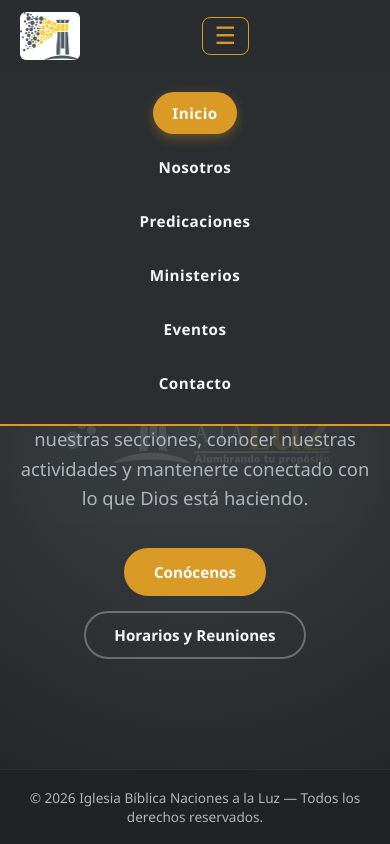
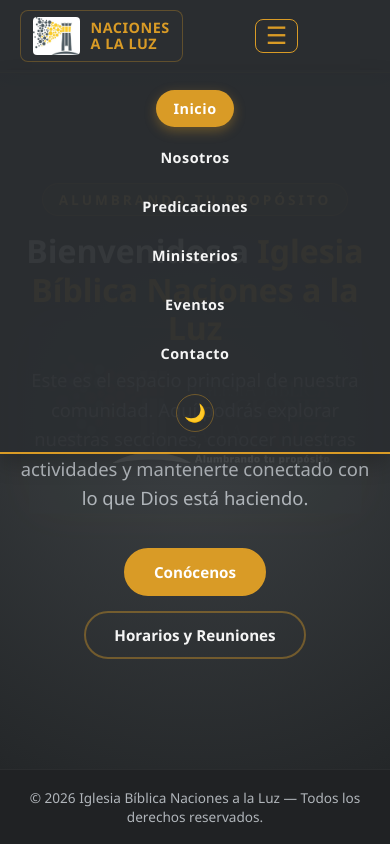
Before and after one commit to yadabiblia/NL2.0, a plain HTML site: page principal.html in a window 390 px wide. Both pictures are taken after a click on the button "Abrir menú". Drawn offline with Linux system fonts and the light colour scheme.

Commit message:
Update principal.html

```diff
--- a/principal.html
+++ b/principal.html
@@ -12,12 +12,31 @@
       --dorado-claro: #f0be59;
       --texto-blanco: #f5f5f5;
       --texto-gris: #b0b5ba;
+      --header-bg: rgba(43, 46, 49, 0.95);
+      --footer-bg: #202224;
+      --hero-grad-1: #3c4043;
+      --hero-grad-2: #242729;
+    }
+
+    /* Variables para el Modo Claro */
+    [data-theme="light"] {
+      --bg-oscuro: #f4f6f8;
+      --bg-tarjeta: #ffffff;
+      --dorado: #c2851a;
+      --dorado-claro: #d99b26;
+      --texto-blanco: #2b2e31;
+      --texto-gris: #555d65;
+      --header-bg: rgba(255, 255, 255, 0.95);
+      --footer-bg: #e2e7ec;
+      --hero-grad-1: #ffffff;
+      --hero-grad-2: #e4e9ed;
     }
 
     * {
       margin: 0;
       padding: 0;
       box-sizing: border-box;
+      transition: background-color 0.3s ease, color 0.3s ease;
     }
 
     body {
@@ -32,52 +51,66 @@
 
     /* --- BARRA DE NAVEGACIÓN SUPERIOR --- */
     header {
-      background-color: rgba(43, 46, 49, 0.95);
+      background-color: var(--header-bg);
       backdrop-filter: blur(8px);
       border-bottom: 1px solid rgba(217, 155, 38, 0.25);
-      padding: 12px 5%;
+      padding: 10px 5%;
       display: flex;
       justify-content: space-between;
       align-items: center;
       position: sticky;
       top: 0;
       z-index: 100;
-      box-shadow: 0 4px 20px rgba(0, 0, 0, 0.3);
+      box-shadow: 0 4px 20px rgba(0, 0, 0, 0.2);
     }
 
-    /* Logo esquina superior izquierda */
+    /* Logo y Texto en la barra superior */
     .brand-link {
       display: flex;
       align-items: center;
-      gap: 12px;
+      gap: 10px;
       text-decoration: none;
+      background-color: var(--bg-oscuro);
+      padding: 6px 12px;
+      border-radius: 8px;
+      border: 1px solid rgba(217, 155, 38, 0.3);
+      transition: transform 0.3s ease, border-color 0.3s ease;
+    }
+
+    .brand-link:hover {
+      transform: scale(1.02);
+      border-color: var(--dorado);
     }
 
     .brand-logo {
-      height: 48px;
+      height: 38px;
       width: auto;
-      border-radius: 6px;
-      transition: transform 0.3s ease;
+      border-radius: 4px;
     }
 
-    .brand-link:hover .brand-logo {
-      transform: scale(1.04);
+    .brand-text {
+      font-size: 0.9rem;
+      font-weight: 700;
+      color: var(--dorado);
+      letter-spacing: 0.5px;
+      line-height: 1.1;
+      text-transform: uppercase;
     }
 
     /* Menú de secciones */
     nav ul {
       list-style: none;
       display: flex;
-      gap: 10px;
+      gap: 8px;
       align-items: center;
     }
 
     .nav-btn {
       color: var(--texto-blanco);
       text-decoration: none;
-      font-size: 0.95rem;
+      font-size: 0.9rem;
       font-weight: 600;
-      padding: 10px 18px;
+      padding: 8px 16px;
       border-radius: 25px;
       border: 1px solid transparent;
       transition: all 0.3s ease;
@@ -98,6 +131,29 @@
       box-shadow: 0 4px 12px rgba(217, 155, 38, 0.35);
     }
 
+    /* Botón de Modo Oscuro / Claro */
+    .theme-toggle {
+      background: none;
+      border: 1px solid rgba(217, 155, 38, 0.4);
+      color: var(--dorado);
+      font-size: 1.1rem;
+      width: 38px;
+      height: 38px;
+      border-radius: 50%;
+      cursor: pointer;
+      display: flex;
+      align-items: center;
+      justify-content: center;
+      transition: all 0.3s ease;
+      margin-left: 5px;
+    }
+
+    .theme-toggle:hover {
+      background-color: var(--dorado);
+      color: #ffffff;
+      transform: rotate(15deg);
+    }
+
     /* Botón hamburguesa para celulares */
     .menu-toggle {
       display: none;
@@ -105,7 +161,7 @@
       border: 1px solid var(--dorado);
       color: var(--dorado);
       font-size: 1.5rem;
-      padding: 4px 12px;
+      padding: 2px 10px;
       border-radius: 8px;
       cursor: pointer;
     }
@@ -120,10 +176,10 @@
       align-items: center;
       text-align: center;
       padding: 60px 20px;
-      background: radial-gradient(circle at center, #3c4043 0%, #242729 100%);
+      background: radial-gradient(circle at center, var(--hero-grad-1) 0%, var(--hero-grad-2) 100%);
     }
 
-    /* Imagen de fondo tipo marca de agua como en tu boceto */
+    /* Imagen de fondo tipo marca de agua */
     .marca-agua {
       position: absolute;
       top: 50%;
@@ -131,7 +187,7 @@
       transform: translate(-50%, -50%);
       width: 85%;
       max-width: 780px;
-      opacity: 0.14; /* Efecto sutil de marca de agua */
+      opacity: 0.12;
       pointer-events: none;
       user-select: none;
       filter: drop-shadow(0 0 25px rgba(217, 155, 38, 0.2));
@@ -164,7 +220,7 @@
       font-weight: 700;
       line-height: 1.2;
       margin-bottom: 18px;
-      color: #ffffff;
+      color: var(--texto-blanco);
     }
 
     .hero-contenido h1 span {
@@ -178,7 +234,7 @@
       margin-bottom: 35px;
     }
 
-    /* Contenedor placeholder para futuros botones o tarjetas rápidas */
+    /* Contenedor de botones rápidos */
     .accesos-rapidos {
       display: flex;
       gap: 15px;
@@ -210,17 +266,18 @@
     .btn-borde {
       background-color: transparent;
       color: var(--texto-blanco);
-      border: 2px solid rgba(255, 255, 255, 0.3);
+      border: 2px solid rgba(217, 155, 38, 0.4);
     }
 
     .btn-borde:hover {
       border-color: var(--dorado);
       color: var(--dorado-claro);
+      background-color: rgba(217, 155, 38, 0.05);
     }
 
-    /* --- PIE DE PÁGINA SENCILLO --- */
+    /* --- PIE DE PÁGINA --- */
     footer {
-      background-color: #202224;
+      background-color: var(--footer-bg);
       color: var(--texto-gris);
       text-align: center;
       padding: 18px;
@@ -234,7 +291,7 @@
     }
 
     /* --- DISEÑO RESPONSIVO PARA CELULARES --- */
-    @media (max-width: 820px) {
+    @media (max-width: 860px) {
       .menu-toggle {
         display: block;
       }
@@ -243,13 +300,14 @@
         display: none;
         flex-direction: column;
         position: absolute;
-        top: 72px;
+        top: 70px;
         left: 0;
         width: 100%;
-        background-color: #2b2e31;
+        background-color: var(--header-bg);
         padding: 20px;
         border-bottom: 2px solid var(--dorado);
         gap: 12px;
+        box-shadow: 0 10px 20px rgba(0,0,0,0.2);
       }
 
       nav ul.mostrar {
@@ -262,25 +320,30 @@
         text-align: center;
       }
 
+      .theme-toggle {
+        margin: 10px auto 0 auto;
+      }
+
       .hero-contenido h1 {
         font-size: 2rem;
       }
     }
   </style>
 </head>
-<body>
+<body data-theme="dark">
 
   <!-- ENCABEZADO SUPERIOR -->
   <header>
-    <!-- Logo superior izquierdo (regresa a la portada o al inicio) -->
+    <!-- Logo superior izquierdo con texto institucional -->
     <a href="index.html" class="brand-link" title="Volver a la portada">
       <img src="logotorre.jpg" alt="Logo Naciones a la Luz" class="brand-logo">
+      <span class="brand-text">Naciones<br>a la Luz</span>
     </a>
 
     <!-- Botón de menú para pantallas pequeñas -->
     <button class="menu-toggle" id="btnMenu" aria-label="Abrir menú">☰</button>
 
-    <!-- Botones de secciones (listos para personalizar más adelante) -->
+    <!-- Botones de secciones y Modo Oscuro -->
     <nav>
       <ul id="listaMenu">
         <li><a href="principal.html" class="nav-btn activo">Inicio</a></li>
@@ -289,13 +352,16 @@
         <li><a href="#seccion-3" class="nav-btn">Ministerios</a></li>
         <li><a href="#seccion-4" class="nav-btn">Eventos</a></li>
         <li><a href="#seccion-5" class="nav-btn">Contacto</a></li>
+        <li>
+          <button class="theme-toggle" id="themeToggleBtn" title="Cambiar modo claro/oscuro">🌙</button>
+        </li>
       </ul>
     </nav>
   </header>
 
   <!-- CONTENIDO PRINCIPAL -->
   <main>
-    <!-- Marca de agua central inspirada en tu boceto -->
+    <!-- Marca de agua central -->
     <img src="logocompleto.jpg" alt="" class="marca-agua">
 
     <div class="hero-contenido">
@@ -318,14 +384,29 @@
     &copy; 2026 Iglesia Bíblica Naciones a la Luz — Todos los derechos reservados.
   </footer>
 
-  <!-- Script sencillo para abrir/cerrar menú en celulares -->
+  <!-- Scripts de interactividad -->
   <script>
+    // Menú desplegable en dispositivos móviles
     const btnMenu = document.getElementById('btnMenu');
     const listaMenu = document.getElementById('listaMenu');
 
     btnMenu.addEventListener('click', () => {
       listaMenu.classList.toggle('mostrar');
     });
+
+    // Control de Modo Oscuro / Modo Claro
+    const themeToggleBtn = document.getElementById('themeToggleBtn');
+    const bodyElement = document.body;
+
+    themeToggleBtn.addEventListener('click', () => {
+      if (bodyElement.getAttribute('data-theme') === 'dark') {
+        bodyElement.setAttribute('data-theme', 'light');
+        themeToggleBtn.textContent = '☀️'; // Icono de sol para volver a oscuro
+      } else {
+        bodyElement.setAttribute('data-theme', 'dark');
+        themeToggleBtn.textContent = '🌙'; // Icono de luna para modo oscuro
+      }
+    });
   </script>
 
 </body>
```
